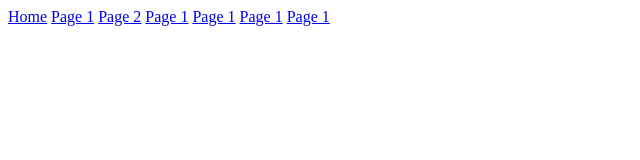
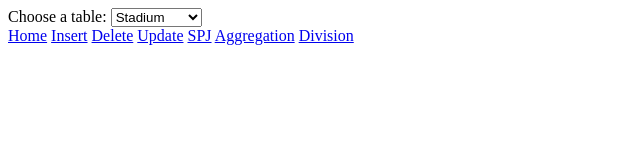
Before and after one commit to marc-roct/2022-FIFA-World-Cup-Database, a plain HTML site: page public/delete.html in a window 1280 px wide. Shown: the whole page, without its empty margins (0-640 px from the left). Drawn offline with Linux system fonts and the light colour scheme.

Commit message:
implemented drop down menu

```diff
--- a/public/delete.html
+++ b/public/delete.html
@@ -5,14 +5,35 @@
     <title>Title</title>
 </head>
 <body>
+<form>
+    <label>Choose a table:</label>
+    <label>
+        <select>
+            <option>Stadium</option>
+            <option>Match</option>
+            <option>GoalDetails</option>
+            <option>PlayIn</option>
+            <option>Team</option>
+            <option>Country</option>
+            <option>Manager</option>
+            <option>Funds</option>
+            <option>Sponsor</option>
+            <option>Player</option>
+            <option>Forward</option>
+            <option>Midfield</option>
+            <option>Goalkeeper</option>
+            <option>Defender</option>
+        </select>
+    </label>
+</form>
 <nav>
-  <a href="./index.html">Home</a>
-  <a href="./insert.html">Page 1</a>
-  <a href="./delete.html">Page 2</a>
-  <a href="./update.html">Page 1</a>
-  <a href="./selectionProjectionJoin.html">Page 1</a>
-  <a href="./aggregation.html">Page 1</a>
-  <a href="./division.html">Page 1</a>
+    <a href="./index.html">Home</a>
+    <a href="./insert.html">Insert</a>
+    <a href="./delete.html">Delete</a>
+    <a href="./update.html">Update</a>
+    <a href="./selectionProjectionJoin.html">SPJ</a>
+    <a href="./aggregation.html">Aggregation</a>
+    <a href="./division.html">Division</a>
 </nav>
 </body>
 </html>
```
Also changed, not shown: public/aggregation.html (+27 -6 lines), public/division.html (+27 -6 lines), public/index.html (+9 -9 lines), public/insert.html (+27 -6 lines), public/selectionProjectionJoin.html (+27 -6 lines), public/update.html (+27 -6 lines).
